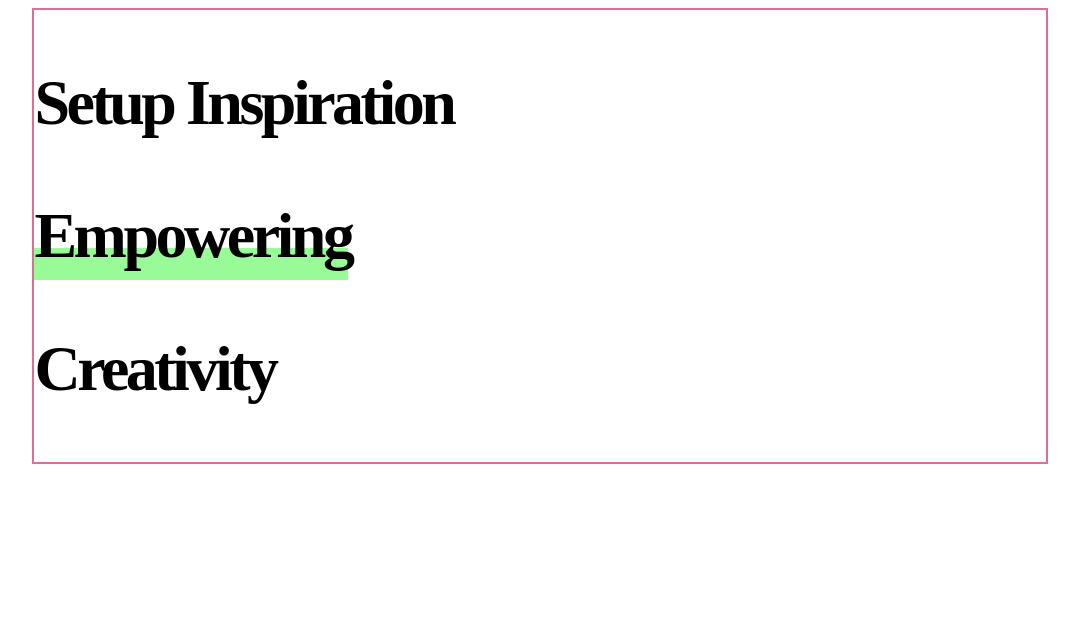
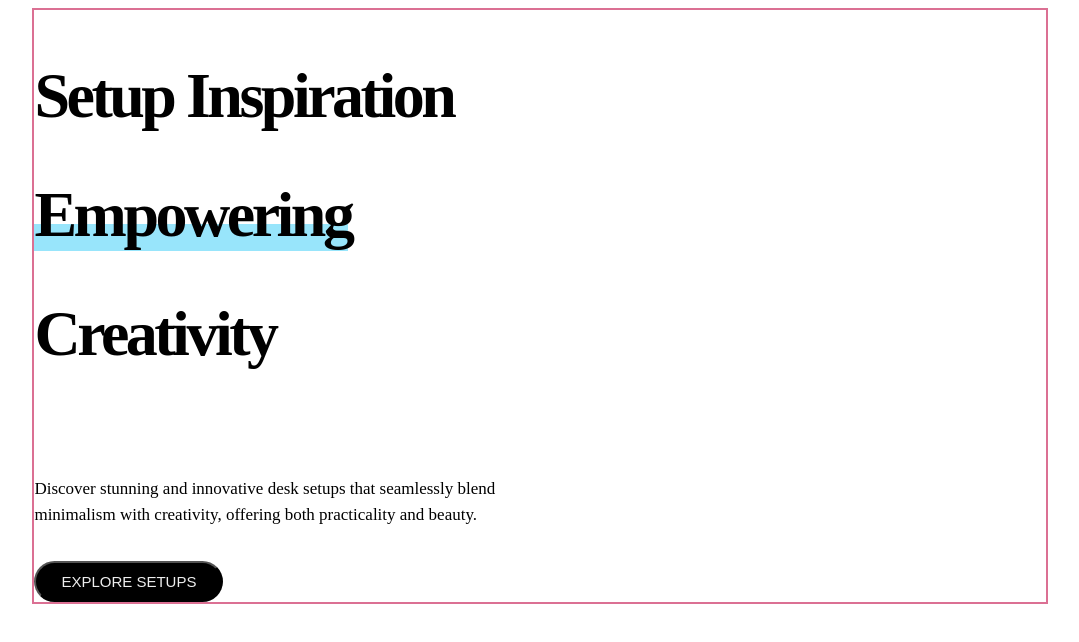
Before and after one commit to bautista73/desk-and-club, a website built with Vite: page src/pages/home.html in a window 1280 px wide. Shown: the whole page, without its empty margins (100-1179 px from the left). Built offline with nearby package versions, Linux system fonts and the light colour scheme.

Commit message:
style button home page

```diff
--- a/src/pages/home.html
+++ b/src/pages/home.html
@@ -12,13 +12,17 @@
     <article id="home">
         <header class="home-hero">
             <div class="home-hero-left">
-                <div class="left-wrap">
+                <div class="left-top">
                     <h1>Setup Inspiration</h1>
                     <div class="letter-style">
                         <h1>Empowering</h1>
                         <div class="letter-style-color"></div>
                     </div>
                     <h1>Creativity</h1>
+                </div>
+                <div class="left-center">
+                    <p>Discover stunning and innovative desk setups that seamlessly blend minimalism with creativity, offering both practicality and beauty.</p>
+                    <button class="left-center-button">EXPLORE SETUPS</button>
                 </div>
             </div>
             <div class="home-hero-right">
--- a/src/styles/home.scss
+++ b/src/styles/home.scss
@@ -10,8 +10,13 @@
 
         &-left {
             width: 50%;
-            line-height: 5rem;
+            display: flex;
+            flex-direction: column;
+            gap: 2.5rem;
 
+           .left-top {
+
+                line-height: 4.1rem;
                 h1 {
                     font-size: 4rem;
                     letter-spacing: -3.5px;
@@ -27,7 +32,28 @@
                         z-index: -1;
                         width: 100%;
                         height: 40%;
-                background-color: palegreen;
+                        background-color: rgb(152, 229, 251);
+                    }
+                }
+           }
+
+           .left-center {
+                display: flex;
+                flex-direction: column;
+                gap: 1rem;
+                p {
+                    line-height: 26px;
+                    font-size: 17px;
+                    font-weight: 500;
+                }
+                &-button {
+                    width: fit-content;
+                    font-size: 15px;
+                    font-weight: 500;
+                    padding: 10px 25px;
+                    border-radius: 24px;
+                    background-color: black;
+                    color: #eee;
                 }
            }
         }
```
Lines whose indentation alone changed are shown as unchanged.
